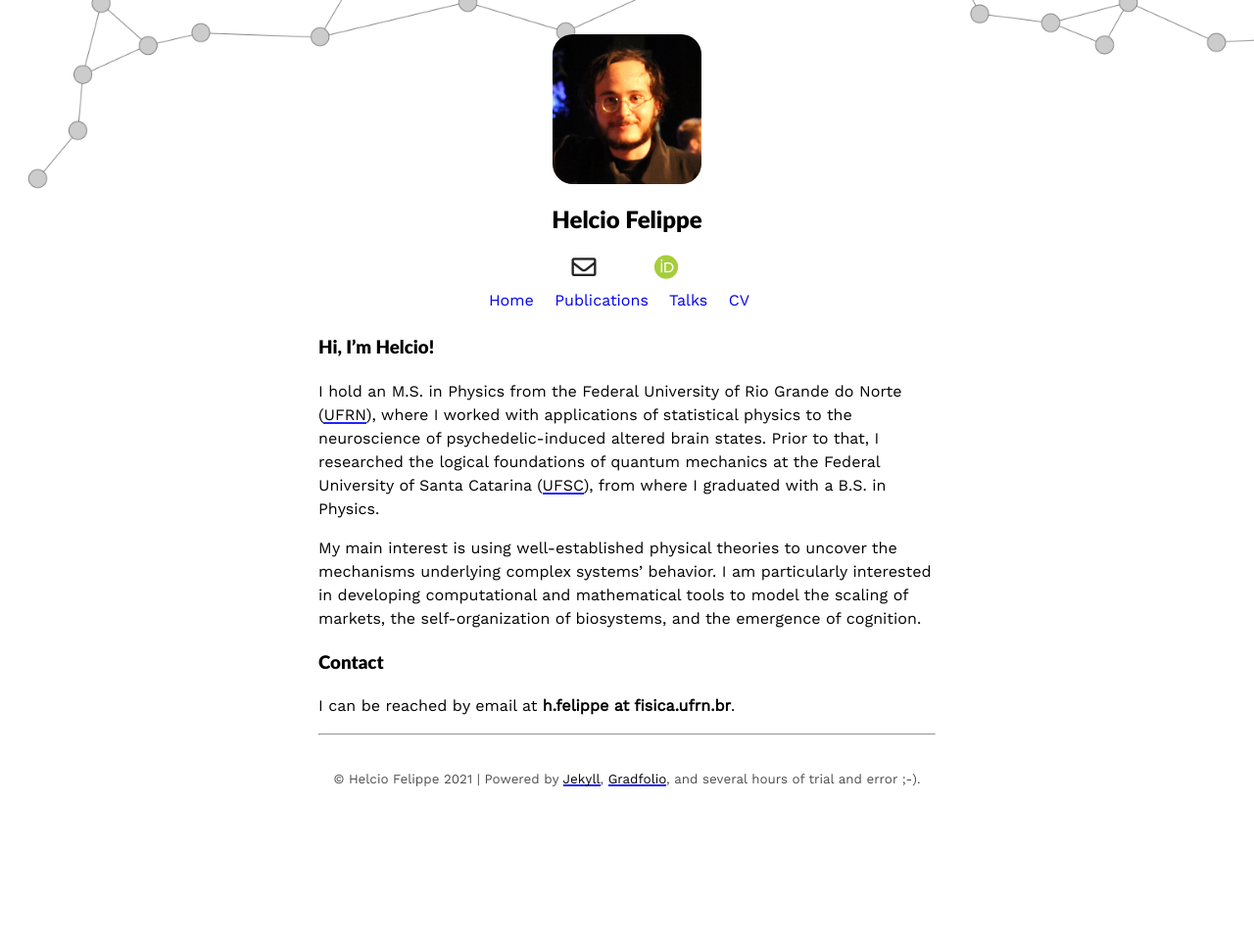
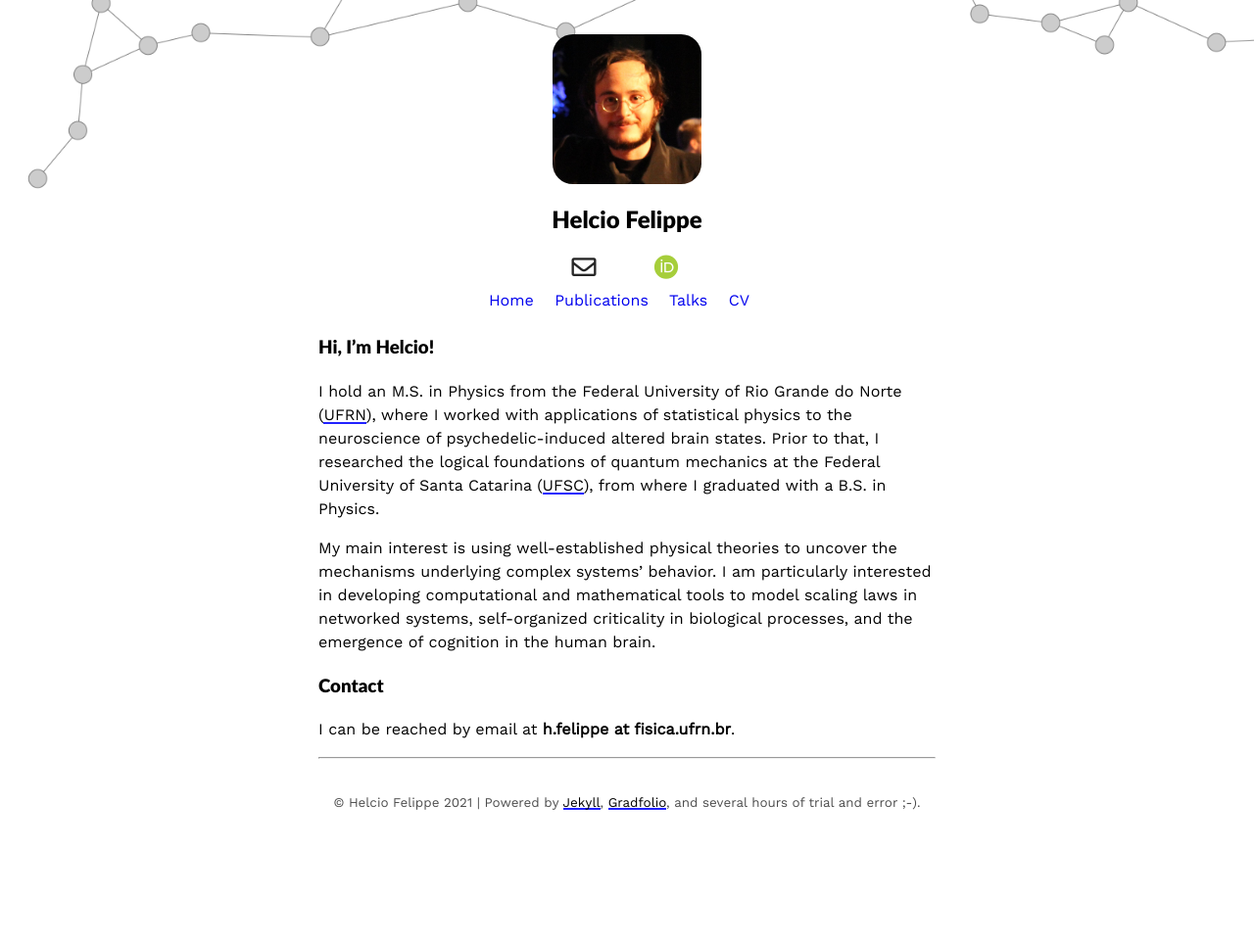
Before and after one commit to hfelippe/hfelippe.github.io, a Jekyll site: the page built from index.md, in a window 1280 px wide. Shown: the whole page at 98% size. Built offline with Jekyll 4.4.1, drawn with Linux system fonts in a browser that asks for light colours; nearby versions of some CDN libraries; a style sheet for code colours, icons or effects is not loaded.

Commit message:
new cv, index

```diff
--- a/index.md
+++ b/index.md
@@ -27,8 +27,9 @@ I graduated with a B.S. in Physics.
 
 My main interest is using well-established physical theories to uncover the
 mechanisms underlying complex systems’ behavior. I am particularly interested
-in developing computational and mathematical tools to model the scaling of
-markets, the self-organization of biosystems, and the emergence of cognition.
+in developing computational and mathematical tools to model scaling laws in
+networked systems, self-organized criticality in biological processes, and the
+emergence of cognition in the human brain.
 
 <h3>Contact</h3>
 I can be reached by email at <b>h.felippe at fisica.ufrn.br</b>.
```
Also changed, not shown: _pages/cv.md (+2 -1 lines), 8 other files.
